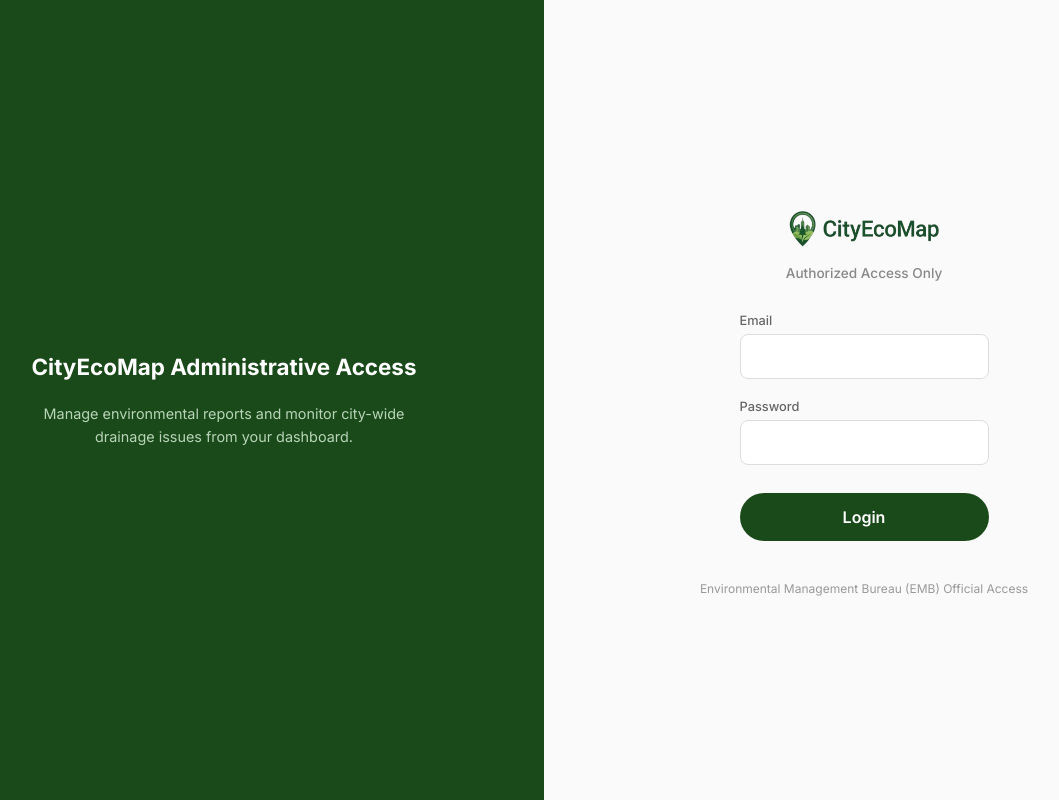
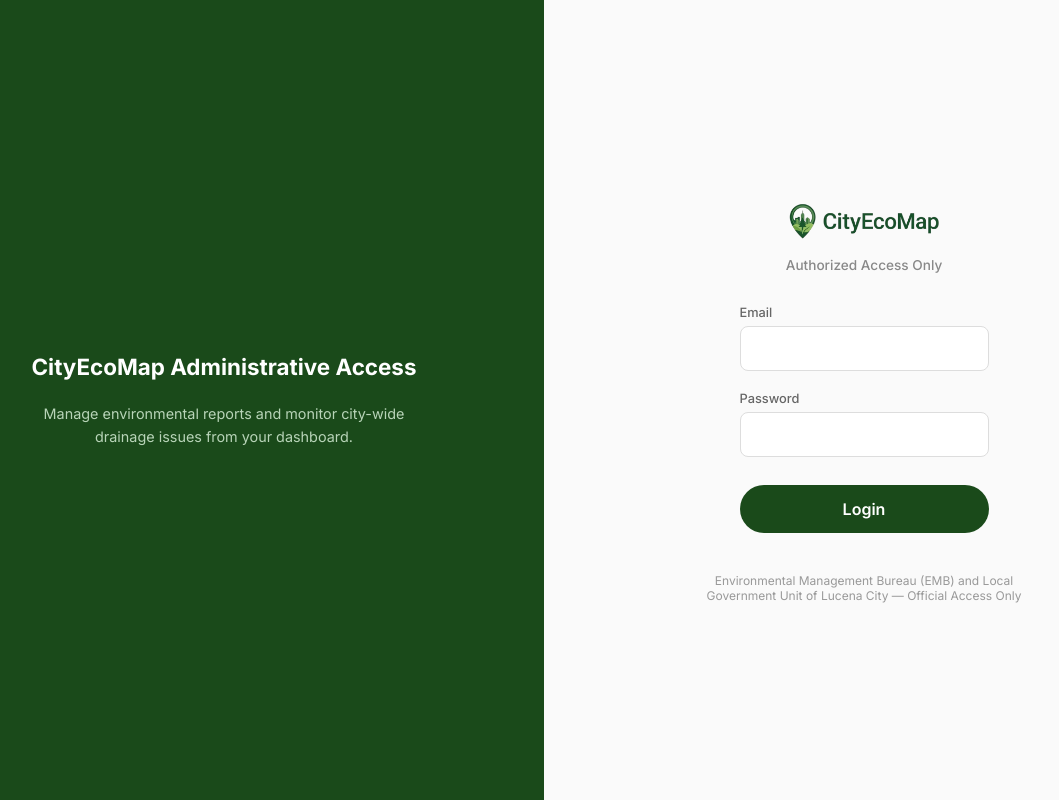
Before and after one commit to Ma17AngelinaEstrada/CityEcoMap, a React (Create React App) app: page /admin in a window 1280 px wide. Shown: the whole page, without its empty margins (96-1155 px from the left). Built offline with nearby package versions, Linux system fonts and the light colour scheme.

Commit message:
Update LGU references to Local Government Unit of Lucena City

```diff
--- a/src/pages/admin/AdminLogin.js
+++ b/src/pages/admin/AdminLogin.js
@@ -78,7 +78,7 @@ export default function AdminLogin() {
           </form>
 
           <p className="al-footer">
-            Environmental Management Bureau (EMB) Official Access
+            Environmental Management Bureau (EMB) and Local Government Unit of Lucena City — Official Access Only
           </p>
         </div>
       </div>
--- a/src/pages/citizen/SplashScreen.js
+++ b/src/pages/citizen/SplashScreen.js
@@ -23,7 +23,7 @@ function SplashScreen() {
         <div className="splash-owner">
           <span className="splash-owner-label">DEVELOPED FOR</span>
           <p className="splash-owner-names">
-            Environmental Management Bureau (EMB) &amp; the Local Government of Lucena City
+            Environmental Management Bureau (EMB) &amp; the Local Government Unit of Lucena City
           </p>
         </div>
 
```
